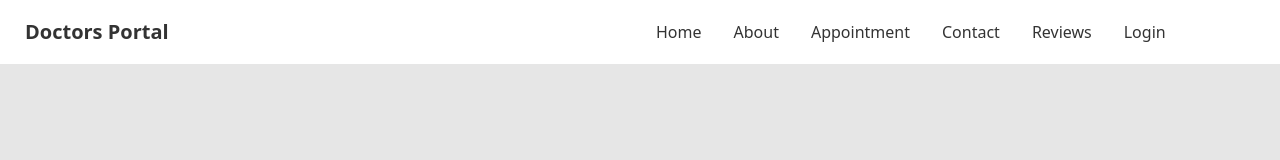
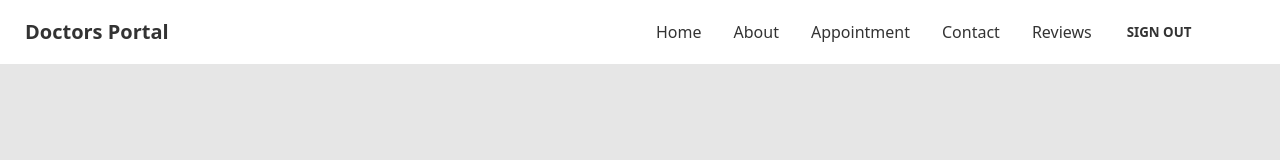
Before and after one commit to Rafiul789/doctors-portal-client, a React (Create React App) app: page / in a window 1280 px wide. Shown: the top 160 px of the page. Built offline with nearby package versions, Linux system fonts and the light colour scheme; no server answers.

Commit message:
requireauth added to app js file and signout added

```diff
--- a/src/App.js
+++ b/src/App.js
@@ -5,13 +5,18 @@ import About from './Pages/About/About';
 import Appointment from './Pages/Appointment/Appointment';
 import Home from './Pages/Home/Home';
 import Login from './Pages/Login/Login';
+import RequireAuth from './Pages/Login/RequireAuth';
 import Navbar from './Pages/Shared/Navbar/Navbar';
 
 function App() {
   return (
     <div className="max-w-7xl mx-auto" >
       <Navbar></Navbar>
-    <Routes> <Route path='/' element={<Home></Home>}></Route> <Route path='/about' element={<About></About>}></Route>  <Route path='/appointment' element={<Appointment></Appointment>}></Route> <Route path='/login' element={<Login></Login>}></Route> </Routes>
+    <Routes> <Route path='/' element={<Home></Home>}></Route> <Route path='/about' element={<About></About>}></Route>  <Route path="appointment" element={
+          <RequireAuth>
+            <Appointment />
+          </RequireAuth>
+        } /> <Route path='/login' element={<Login></Login>}></Route> </Routes>
     </div>
   );
 }
--- a/src/Pages/Shared/Navbar/Navbar.js
+++ b/src/Pages/Shared/Navbar/Navbar.js
@@ -1,14 +1,23 @@
 import React from 'react';
 import { Link } from 'react-router-dom';
+import { useAuthState } from 'react-firebase-hooks/auth';
+import auth from '../../firebase.init';
+import { signOut } from 'firebase/auth';
+const Navbar = () => {
 
-const Navbar = () => {
+  const [user] = useAuthState(auth);
+
+  const logout = () => {
+      signOut(auth);
+    };
+
 
   const menuItem=<>   <li ><Link to='/'   >Home</Link></li>
 
   <li><Link to='/about'  >About</Link></li>
   <li><Link to='/appointment'   >Appointment</Link></li>
   <li><Link to="/contact" > Contact  </Link>   </li>
-   <li> <Link  to="/reviews" > Reviews  </Link> </li>  <li> <Link  to="/login" > Login  </Link> </li>     </>
+   <li> <Link  to="/reviews" > Reviews  </Link> </li>  <li>{user ? <button className="btn btn-ghost"  onClick={logout} >Sign Out</button> : <Link to="/login">Login</Link>}</li>     </>
 
     return (
         <div className="navbar bg-base-100  justify-items-center ">
```
